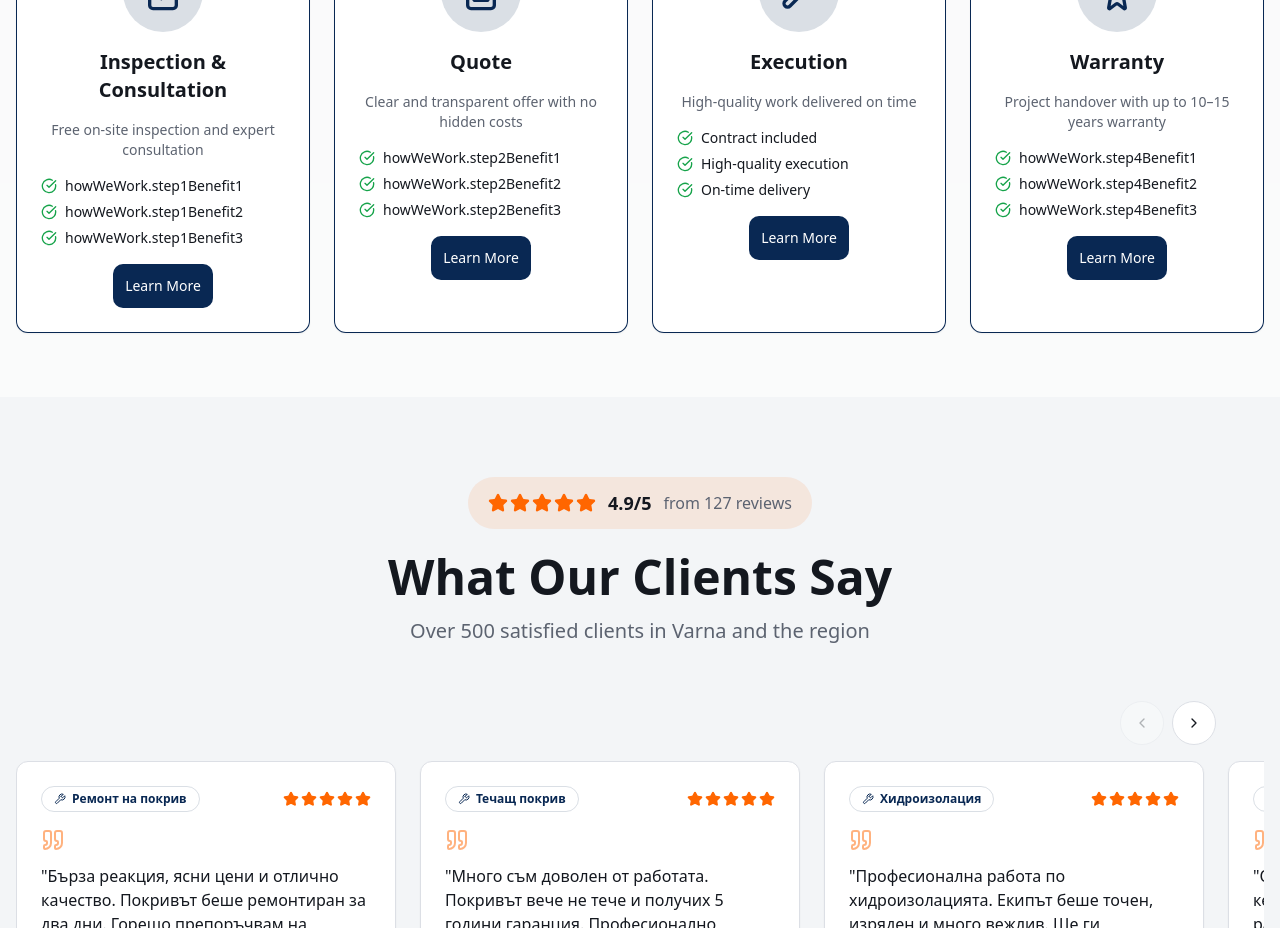
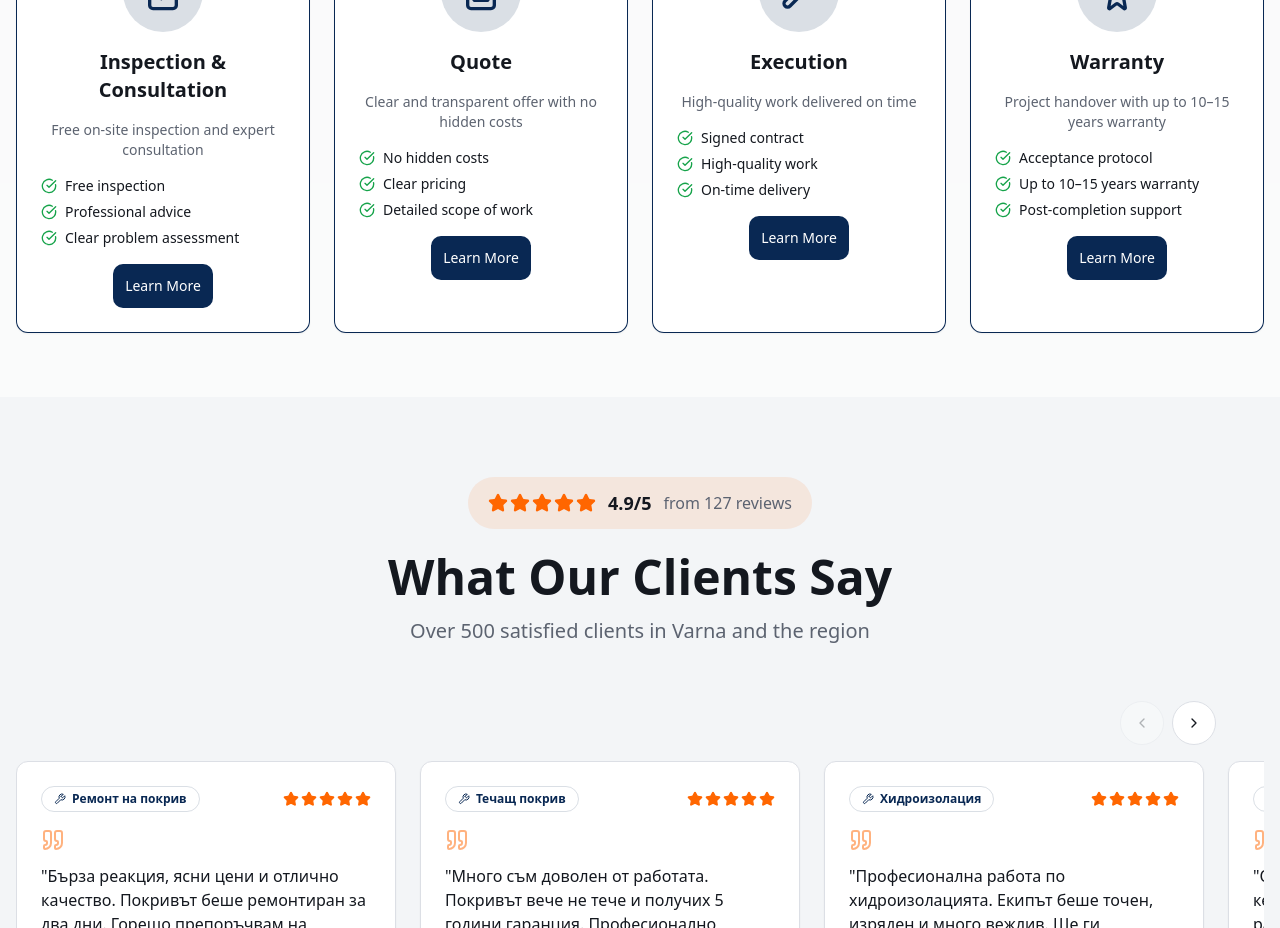
Before and after one commit to bulgarbuildbg-byte/roofing-renovation-hub, a React (Vite) app: page /en in a window 1280 px wide. Shown: the part 3120-4048 px from the top of the page. Built offline with nearby package versions, Linux system fonts and the light colour scheme; no server answers; the database is empty.

Commit message:
Upgrade HowWeWork visuals
Co-authored-by: bulgarbuildbg-byte <245549746+bulgarbuildbg-byte@users.noreply.github.com>

```diff
--- a/src/i18n/locales/bg.ts
+++ b/src/i18n/locales/bg.ts
@@ -396,12 +396,18 @@ const bg = {
   howWeWork: {
     sectionTitle: "Как Работим",
     sectionSubtitle: "Прозрачен и ефективен процес от огледа до завършването на проекта",
-    step1Benefit: "Безплатен оглед на място",
-    step2Benefit: "Прозрачно ценообразуване",
-    step3Benefit1: "Договор включен",
+    step1Benefit1: "Безплатен оглед",
+    step1Benefit2: "Професионална консултация",
+    step1Benefit3: "Ясна оценка на проблема",
+    step2Benefit1: "Без скрити разходи",
+    step2Benefit2: "Ясно ценообразуване",
+    step2Benefit3: "Детайлен обхват на работа",
+    step3Benefit1: "Подписан договор",
     step3Benefit2: "Качествено изпълнение",
-    step3Benefit3: "В срок",
-    step4Benefit: "Гаранция до 10–15 години",
+    step3Benefit3: "Изпълнение в срок",
+    step4Benefit1: "Приемо-предавателен протокол",
+    step4Benefit2: "До 10–15 години гаранция",
+    step4Benefit3: "Подкрепа след завършване",
     learnMore: "Научете повече",
     stepLabel: "Стъпка {{number}}",
     step1Title: "Оглед и Консултация",
--- a/src/i18n/locales/en.ts
+++ b/src/i18n/locales/en.ts
@@ -352,12 +352,18 @@ const en = {
   howWeWork: {
     sectionTitle: "How We Work",
     sectionSubtitle: "A transparent and efficient process from inspection to project completion",
-    step1Benefit: "Free on-site inspection",
-    step2Benefit: "Transparent pricing",
-    step3Benefit1: "Contract included",
-    step3Benefit2: "High-quality execution",
+    step1Benefit1: "Free inspection",
+    step1Benefit2: "Professional advice",
+    step1Benefit3: "Clear problem assessment",
+    step2Benefit1: "No hidden costs",
+    step2Benefit2: "Clear pricing",
+    step2Benefit3: "Detailed scope of work",
+    step3Benefit1: "Signed contract",
+    step3Benefit2: "High-quality work",
     step3Benefit3: "On-time delivery",
-    step4Benefit: "Warranty up to 10–15 years",
+    step4Benefit1: "Acceptance protocol",
+    step4Benefit2: "Up to 10–15 years warranty",
+    step4Benefit3: "Post-completion support",
     learnMore: "Learn More",
     stepLabel: "Step {{number}}",
     step1Title: "Inspection & Consultation",
```
